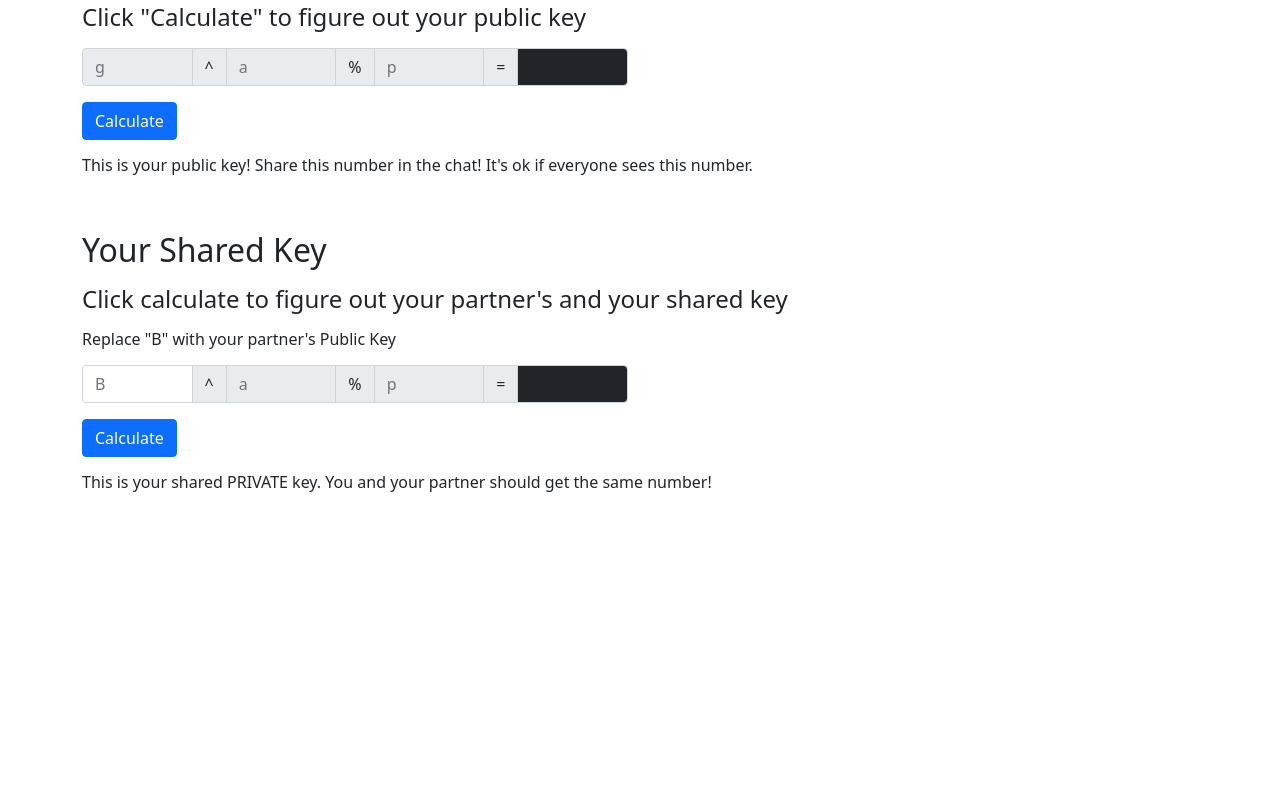
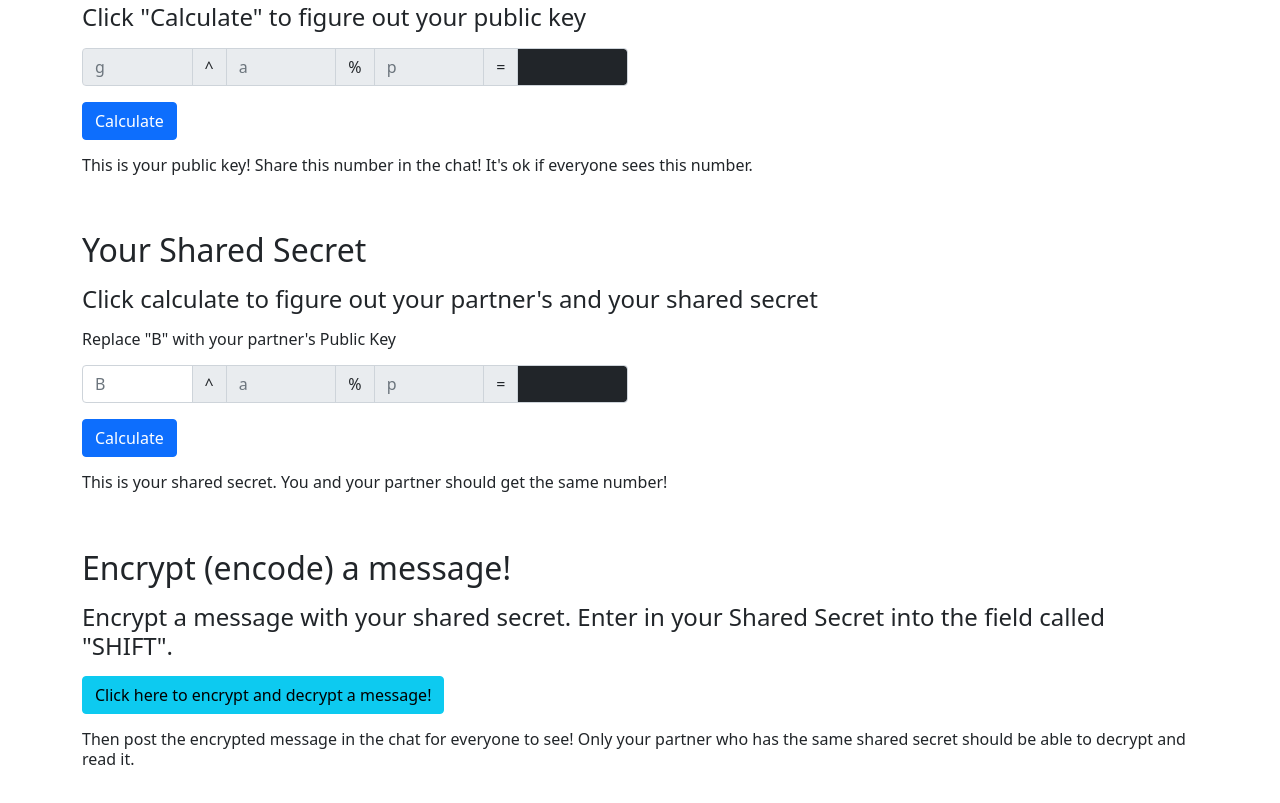
Before and after one commit to ianfajardo/cryptography-calc, a plain HTML site: page index.html in a window 1280 px wide. Shown: the part 629-1432 px from the top of the page. Before the commit the page ends 1178 px from the top, so only its background shows below. Drawn offline with nearby package versions, Linux system fonts and the light colour scheme.

Commit message:
added a link to caesar cipher decoder

```diff
--- a/index.html
+++ b/index.html
@@ -126,10 +126,10 @@
 
       <div class="row mb-5">
         <div class="col-12">
-          <h2 class="mb-3">Your Shared Key</h2>
+          <h2 class="mb-3">Your Shared Secret</h2>
         </div>
         <div class="col-12">
-          <h4 class="mb-3">Click calculate to figure out your partner's and your shared key</h4>
+          <h4 class="mb-3">Click calculate to figure out your partner's and your shared secret</h4>
         </div>
         <div class="col-12">
           <h6 class="mb-3">Replace "B" with your partner's Public Key</h6>
@@ -163,9 +163,34 @@
           <button id="form2" class="btn btn-primary">Calculate</button>
         </div>
         <div class="col-12">
-          <h6>This is your shared PRIVATE key. You and your partner should get the same number!</h6>
+          <h6>This is your shared secret. You and your partner should get the same number!</h6>
         </div>
       </div>
+
+      <div class="row mb-5">
+        <div class="col-12">
+          <h2 class="mb-3">
+            Encrypt (encode) a message!
+          </h2>
+        </div>
+        <div class="col-12">
+          <h4 class="mb-3">
+            Encrypt a message with your shared secret.  Enter in your Shared Secret into the field called "SHIFT".
+          </h4>
+        </div>
+        <div class="col=6">
+          <a href="https://cryptii.com/pipes/caesar-cipher" class="btn btn-info mb-3" role="button" target="_blank">Click here to encrypt and decrypt a message!</a>
+        </div>
+        <div class="col-12">
+          <h6>
+            Then post the encrypted message in the chat for everyone to see!
+            Only your partner who has the same shared secret should be able to decrypt and read it.
+          </h6>
+        </div>
+
+      </div>
+
+
     </div>
 
     <script src="https://code.jquery.com/jquery-3.5.1.min.js"></script>
```
